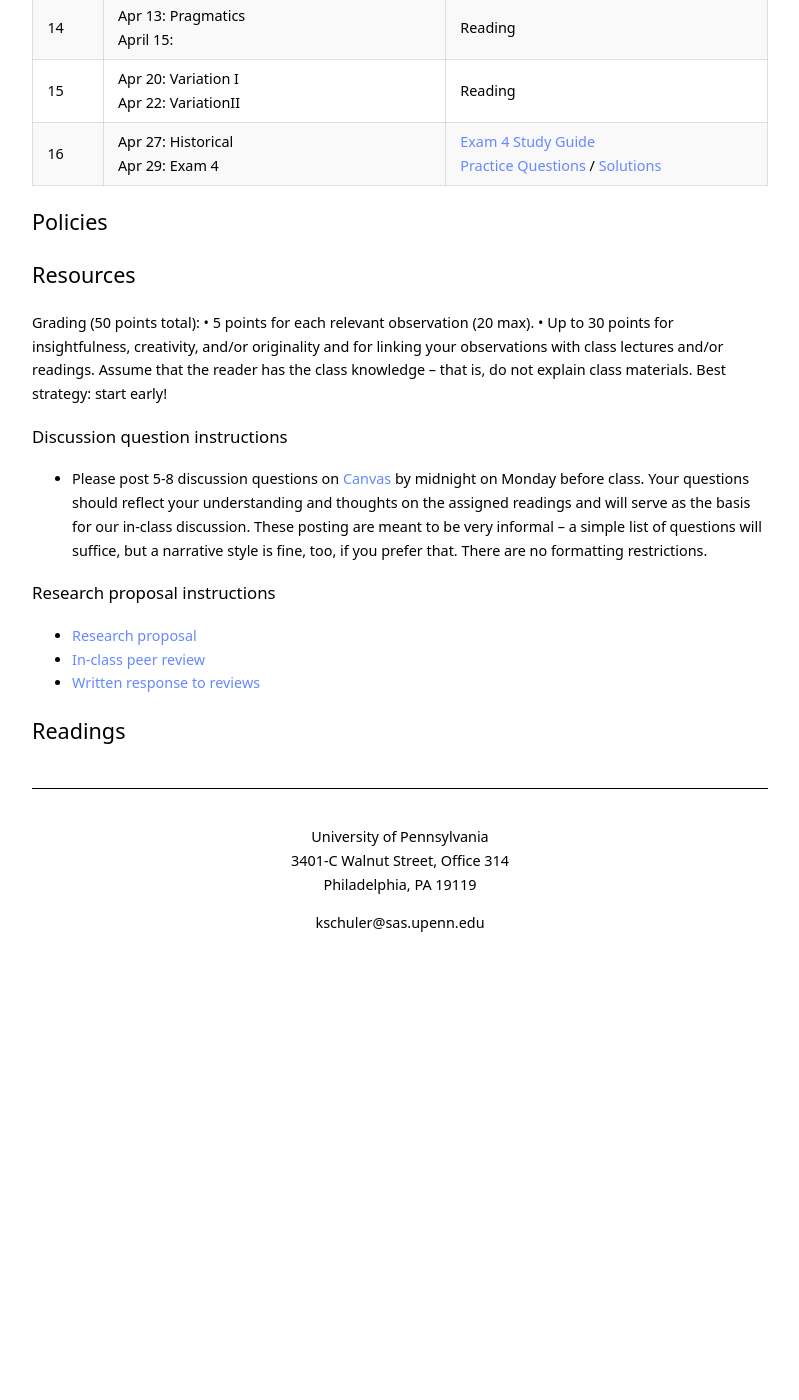
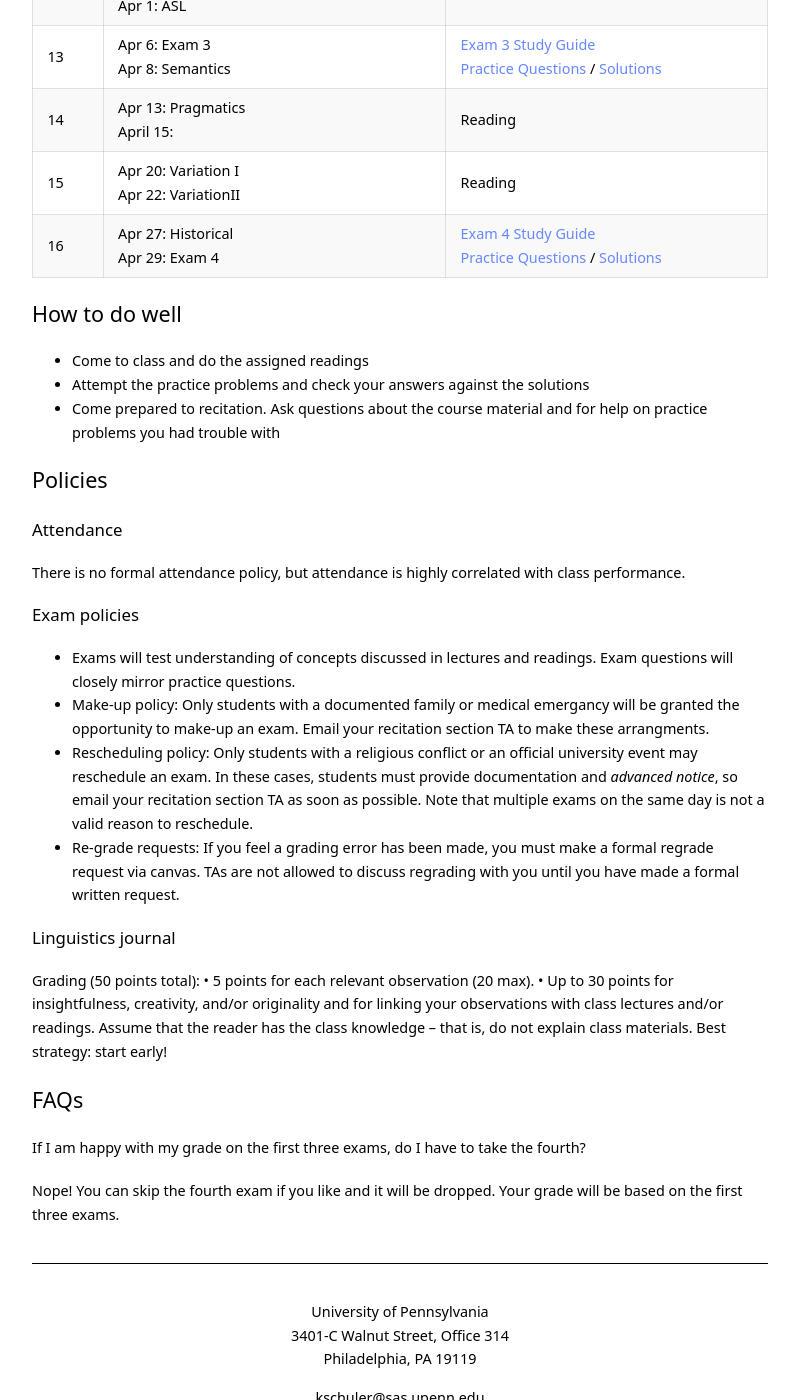
Before and after one commit to kschuler/ling001, a Jekyll site: the page built from ling001/index.md, in a window 1280 px wide and 1400 px high, scrolled down 1879 px. Shown: the whole window, without its empty margins (240-1039 px from the left). Built offline with Jekyll 4.4.1, drawn with Linux system fonts in a browser that asks for light colours; before the commit the page ends 2873 px from its top, so only the background shows below that; some of the changed text lies outside the part shown.

Commit message:
Update index.md

```diff
--- a/ling001/index.md
+++ b/ling001/index.md
@@ -28,14 +27,16 @@ A general introduction to the nature, history and use of human language, speech
   - Fridays 11-12pm (207)
   - Fridays 12-1pm (208)
 
+### Materials
+
 ### Evaluation
-- Exams (90%) - Four exams. 150 points each. Lowest exam dropped.
-- Language journal (10%) - 50 points.
+- Exams (90%) - There are four exams, but the lowest exam score is dropped. The remaining 3 exams are worth 150 points each.
+- Linguistics journal (10%) - Each student is required to keep a linguistics journal with a minimum of four entries and 800 words, worth 50 points.
 
 
 ## Schedule
 
-Wk  | Topic | Readings & Practice Problems
+Wk  | Topic | Readings & Resources
   --- | --- | ---
 1 | Jan 15: Intro |
 2 | Jan 20: **No Class MLK Day**<br>Jan 22: Instinct I | [LangFiles Ch. 1]()
@@ -54,22 +55,28 @@ Wk  | Topic | Readings & Practice Problems
 15 | Apr 20:  Variation I<br> Apr 22: VariationII | Reading
 16 | Apr 27: Historical<br>Apr 29: **Exam 4** | [Exam 4 Study Guide]()<br>[Practice Questions]() / [Solutions]()
 
+## How to do well
+- Come to class and do the assigned readings
+- Attempt the practice problems and check your answers against the solutions
+- Come prepared to recitation. Ask questions about the course material and for help on practice problems you had trouble with
+
+
 ## Policies
 
-## Resources
+### Attendance
+There is no formal attendance policy, but attendance is highly correlated with class performance.
+
+### Exam policies
+- Exams will test understanding of concepts discussed in lectures and readings. Exam questions will closely mirror practice questions.
+- **Make-up policy**: Only students with a documented family or medical emergancy will be granted the opportunity to make-up an exam. Email your recitation section TA to make these arrangments.
+- **Rescheduling policy**: Only students with a religious conflict or an official university event may reschedule an exam. In these cases, students must provide documentation and *advanced notice*, so email your recitation section TA as soon as possible. Note that multiple exams on the same day is not a valid reason to reschedule.
+- **Re-grade requests**: If you feel a grading error has been made, you must make a formal regrade request via canvas. TAs are not allowed to discuss regrading with you until you have made a formal written request.
+
+### Linguistics journal
 Grading (50 points total):
 • 5 points for each relevant observation (20 max).
 • Up to 30 points for insightfulness, creativity, and/or originality and for linking your observations with class lectures and/or readings. Assume that the reader has the class knowledge – that is, do not explain class materials. Best strategy: start early!
 
-### Discussion question instructions
-
-* Please post 5-8 discussion questions on [Canvas](https://canvas.upenn.edu/) by midnight on Monday before class. Your questions should reflect your understanding and thoughts on the assigned readings and will serve as the basis for our in-class discussion. These posting are meant to be very informal – a simple list of questions will suffice, but a narrative style is fine, too, if you prefer that.  There are no formatting restrictions.
-
-### Research proposal instructions
-
-* [Research proposal](spring2019/research-proposal.html)
-* [In-class peer review](spring2019/research-proposal.html#in-class-peer-review)
-* [Written response to reviews](spring2019/research-proposal.html#written-response-to-reviews)
-
-
-## Readings
+## FAQs
+#### If I am happy with my grade on the first three exams, do I have to take the fourth?
+Nope! You can skip the fourth exam if you like and it will be dropped. Your grade will be based on the first three exams.
```
Also changed, not shown: other parts of ling001/index.md (+1 -2 lines).
